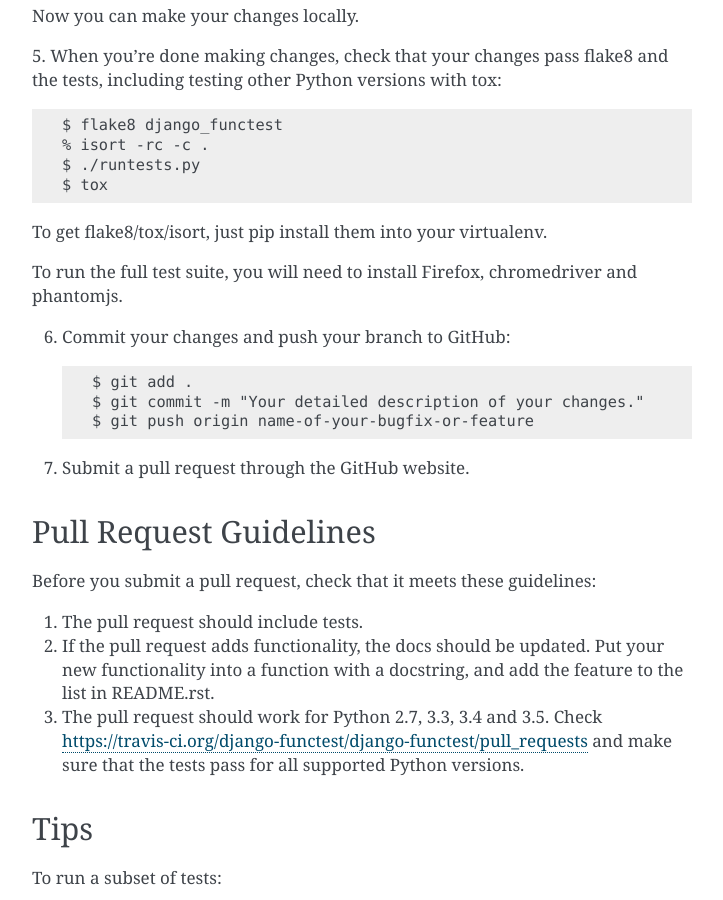
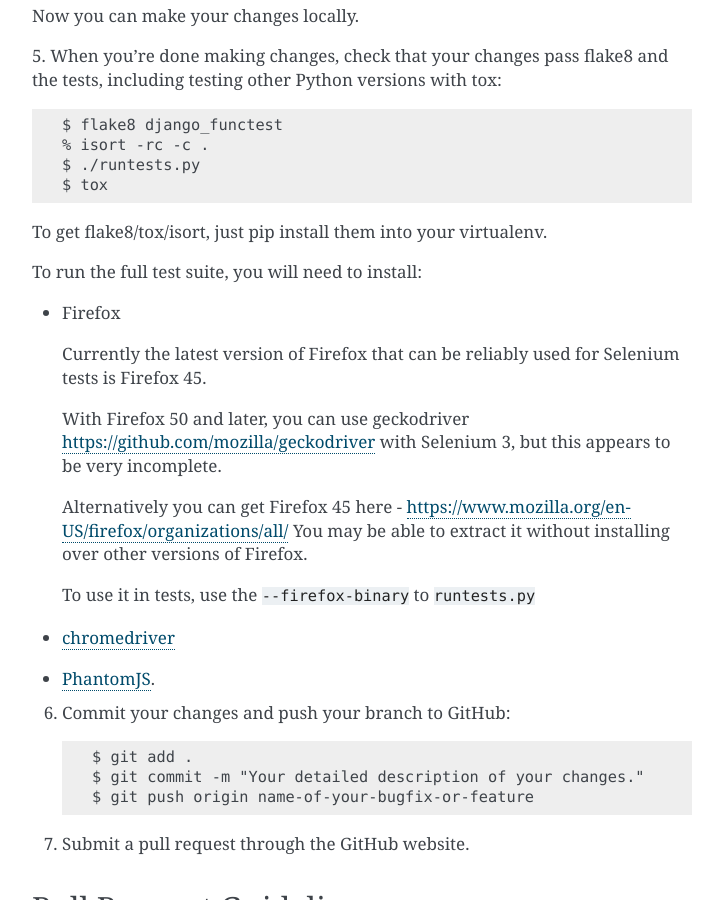
Before and after one commit to django-functest/django-functest, a Sphinx documentation site: the page built from docs/contributing.rst, in a window 1280 px wide and 900 px high, scrolled down 1718 px. Shown: the whole window, without its empty margins (388-1111 px from the left). Built offline with Sphinx 7.4.7, drawn with Linux system fonts in a browser that asks for light colours.

Commit message:
Better docs regarding browser versions

```diff
--- a/CONTRIBUTING.rst
+++ b/CONTRIBUTING.rst
@@ -85,7 +85,26 @@ tests, including testing other Python versions with tox::
 
 To get flake8/tox/isort, just pip install them into your virtualenv.
 
-To run the full test suite, you will need to install Firefox, chromedriver and phantomjs.
+To run the full test suite, you will need to install:
+
+* Firefox
+
+  Currently the latest version of Firefox that can be reliably used
+  for Selenium tests is Firefox 45.
+
+  With Firefox 50 and later, you can use geckodriver
+  https://github.com/mozilla/geckodriver with Selenium 3, but this appears to
+  be very incomplete.
+
+  Alternatively you can get Firefox 45 here -
+  https://www.mozilla.org/en-US/firefox/organizations/all/
+  You may be able to extract it without installing over other versions of Firefox.
+
+  To use it in tests, use the ``--firefox-binary`` to ``runtests.py``
+
+* `chromedriver <https://sites.google.com/a/chromium.org/chromedriver>`_
+
+* `PhantomJS <http://phantomjs.org/>`_.
 
 6. Commit your changes and push your branch to GitHub::
 
```
Also changed, not shown: docs/installation.rst (+10 -1 lines).
